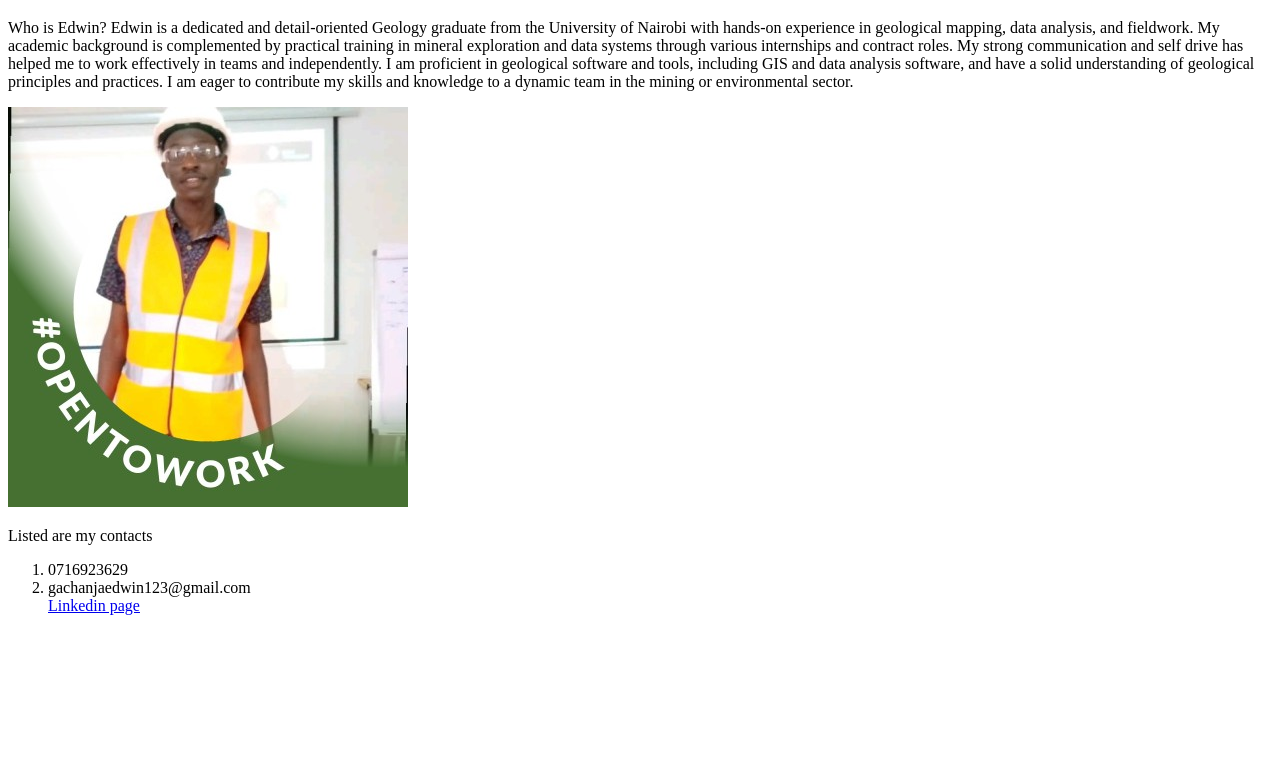
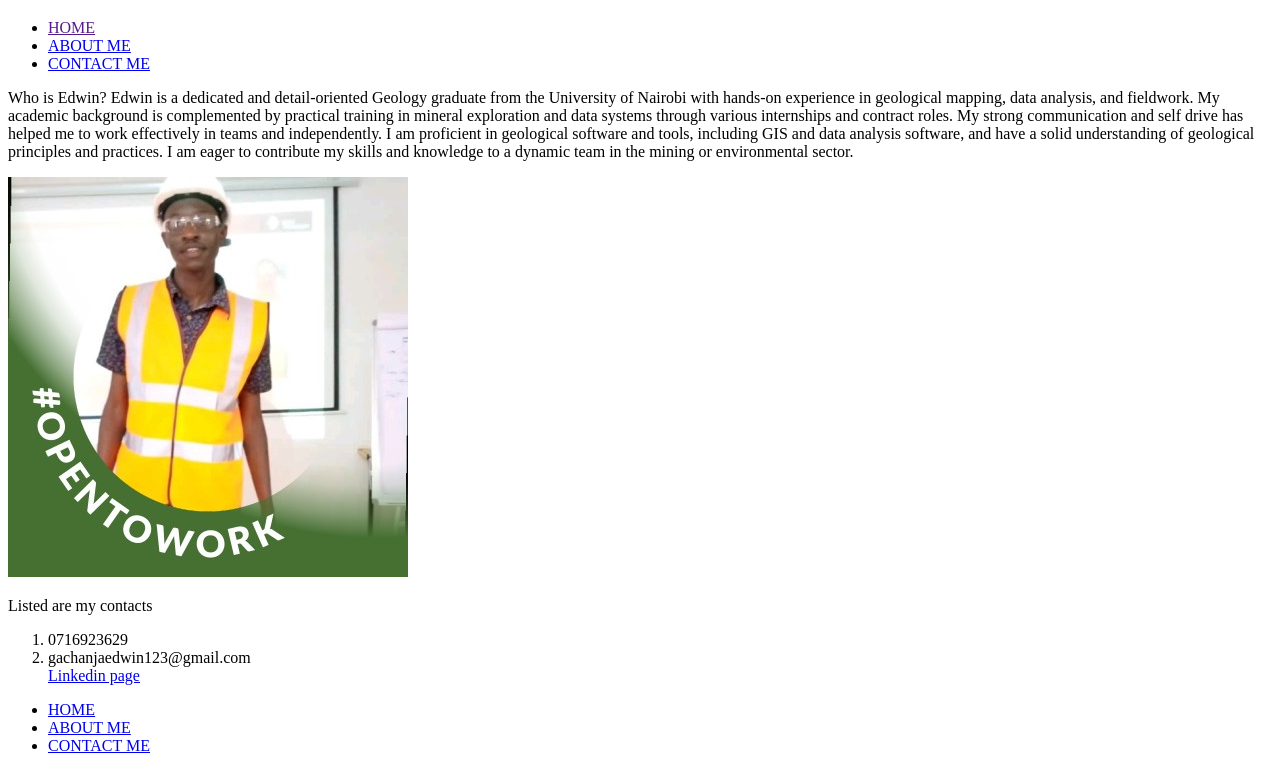
Before and after one commit to M-Gachanja/Portfolio, a plain HTML site: page index.html in a window 1280 px wide. Shown: the part 61-832 px from the top of the page. Before the commit the page ends 800 px from the top, so only its background shows below. Drawn offline with Linux system fonts and the light colour scheme.

Commit message:
Commit for the About and Contact files

```diff
--- a/index.html
+++ b/index.html
@@ -6,7 +6,18 @@
     <title>EDWIN GACHANJA MAINA</title>
   </head>
   <body>
-    <h1>MY PORTFOLIO</h1>
+
+    <header>
+      <h1>MY PORTFOLIO</h1>
+      <nav>
+        <ul>
+          <li><a href="">HOME</a></li>
+          <li><a href="/About.html">ABOUT ME</a></li>
+          <li><a href="/Contact.html">CONTACT ME</a></li>
+        </ul>
+      </nav>
+    </header>
+
     <p>
       Who is Edwin? Edwin is a dedicated and detail-oriented Geology graduate
       from the University of Nairobi with hands-on experience in geological
@@ -19,12 +30,25 @@
       geological principles and practices. I am eager to contribute my skills
       and knowledge to a dynamic team in the mining or environmental sector.
     </p>
-    <img src="Profile.jpeg" alt="Profile Picture"/>
+    <img src="Profile.jpeg" alt="Profile Picture" />
     <p>Listed are my contacts</p>
     <ol>
-        <li>0716923629</li>
-        <li>gachanjaedwin123@gmail.com</li>
-        <a href="https://www.linkedin.com/in/gachanja-edwin-85a9b020a/">Linkedin page</a>
+      <li>0716923629</li>
+      <li>gachanjaedwin123@gmail.com</li>
+      <a href="https://www.linkedin.com/in/gachanja-edwin-85a9b020a/"
+        >Linkedin page</a
+      >
     </ol>
+
+    <footer>
+      <nav>
+      <ul>
+        <li><a href="#">HOME</a></li>
+         <li><a href="/About.html">ABOUT ME</a></li>
+        <li><a href="/Contact.html">CONTACT ME</a></li>
+
+      </ul>
+    </nav>
+    </footer>
   </body>
 </html>
```
Also changed, not shown: About.html (added, +23 -0 lines), Contact.html (added, +23 -0 lines), 1 other file.
